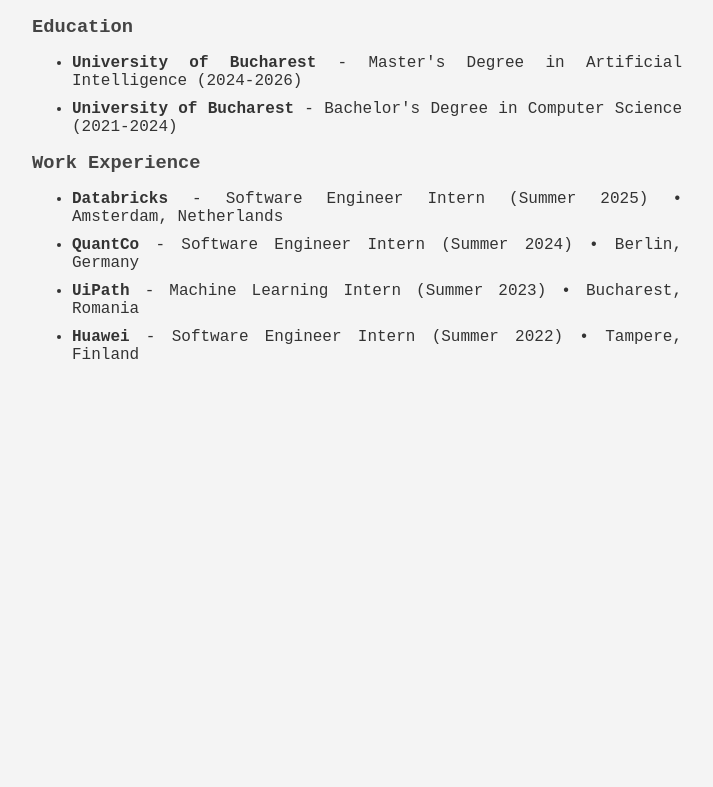
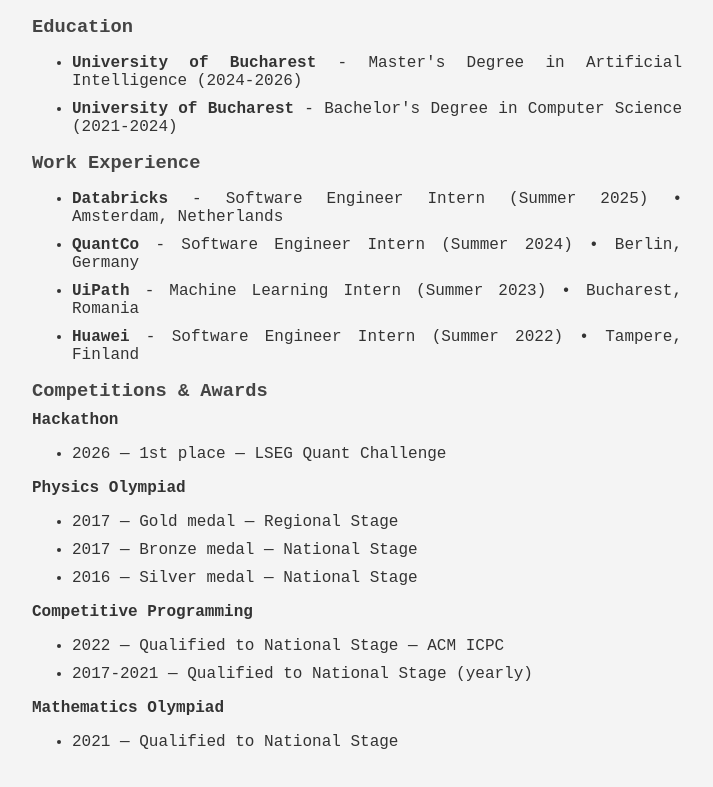
Before and after one commit to trifangrobert/trifangrobert.github.io, a React (Create React App) app: page / in a window 1280 px wide. Shown: the part 467-1254 px from the top of the page, without its empty margins (283-996 px from the left). Before the commit the page ends 867 px from the top, so only its background shows below. Built offline with nearby package versions, Linux system fonts and the light colour scheme; the HTML template or start-up script is replaced by a standard one.

Commit message:
add awards

```diff
--- a/src/components/MainContent.jsx
+++ b/src/components/MainContent.jsx
@@ -34,6 +34,36 @@
     title: "Extended Isolation Forest",
     description: "Exploring the limits of Isolation Forest for Anomaly Detection",
     link: "/docs/eif.pdf"
+  }
+]
+
+const COMPETITIONS = [
+  {
+    category: "Hackathon",
+    results: [
+      { year: "2026", description: "1st place — LSEG Quant Challenge" }
+    ]
+  },
+  {
+    category: "Physics Olympiad",
+    results: [
+      { year: "2017", description: "Gold medal — Regional Stage" },
+      { year: "2017", description: "Bronze medal — National Stage" },
+      { year: "2016", description: "Silver medal — National Stage" }
+    ]
+  },
+  {
+    category: "Competitive Programming",
+    results: [
+      { year: "2022", description: "Qualified to National Stage — ACM ICPC" },
+      { year: "2017-2021", description: "Qualified to National Stage (yearly)" }
+    ]
+  },
+  {
+    category: "Mathematics Olympiad",
+    results: [
+      { year: "2021", description: "Qualified to National Stage" }
+    ]
   }
 ]
 
@@ -117,6 +147,20 @@
           ))}
         </ul>
       </section>
+      <section>
+        <h3>Competitions & Awards</h3>
+        {COMPETITIONS.map((comp) => (
+          <div key={comp.category}>
+            <strong>{comp.category}</strong>
+            <ul>
+              {comp.results.map((r) => (
+                <li key={r.year + r.description}>{r.year} — {r.description}</li>
+              ))}
+            </ul>
+          </div>
+        ))}
+      </section>
+
     </div>
   );
 }
```
